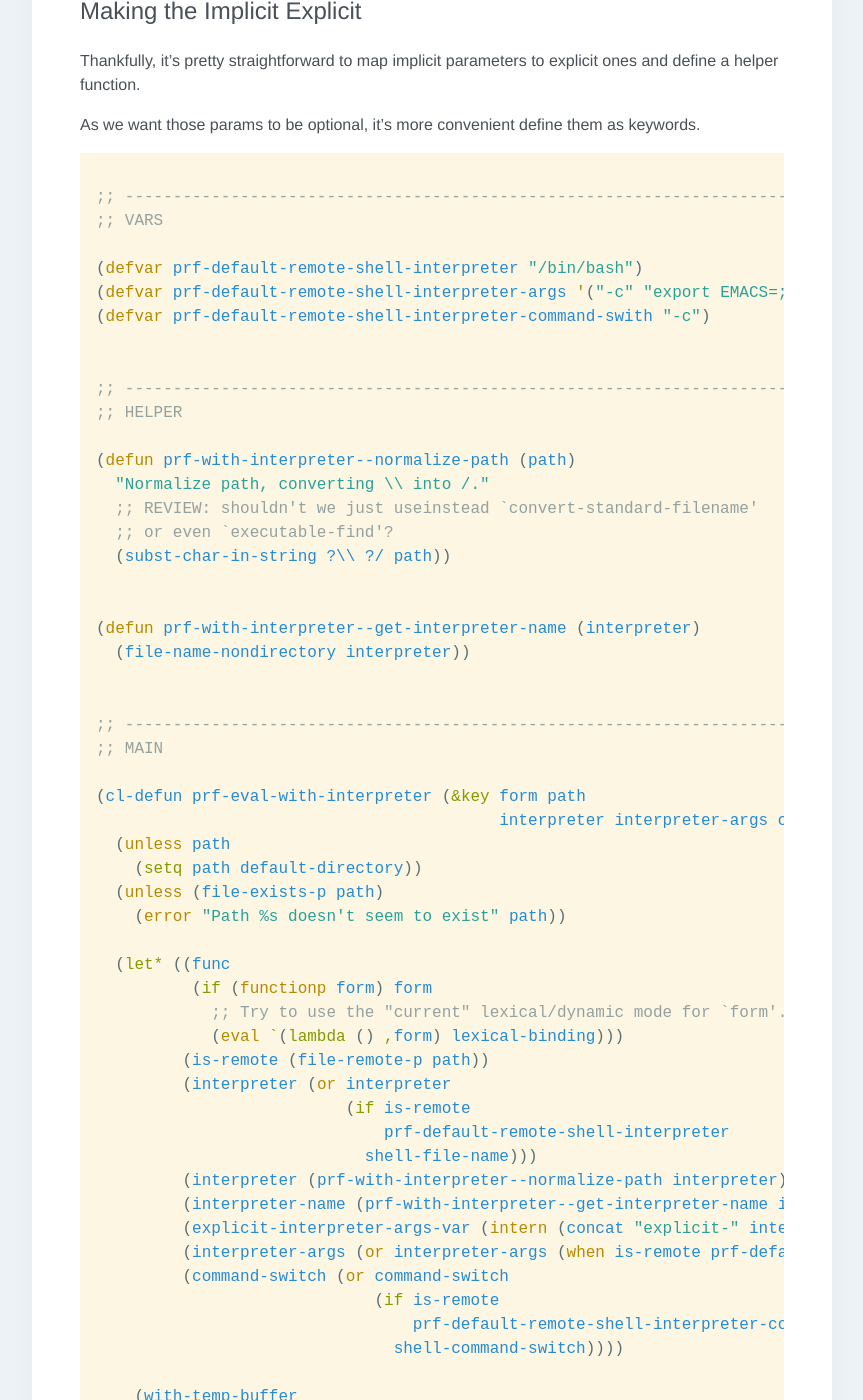
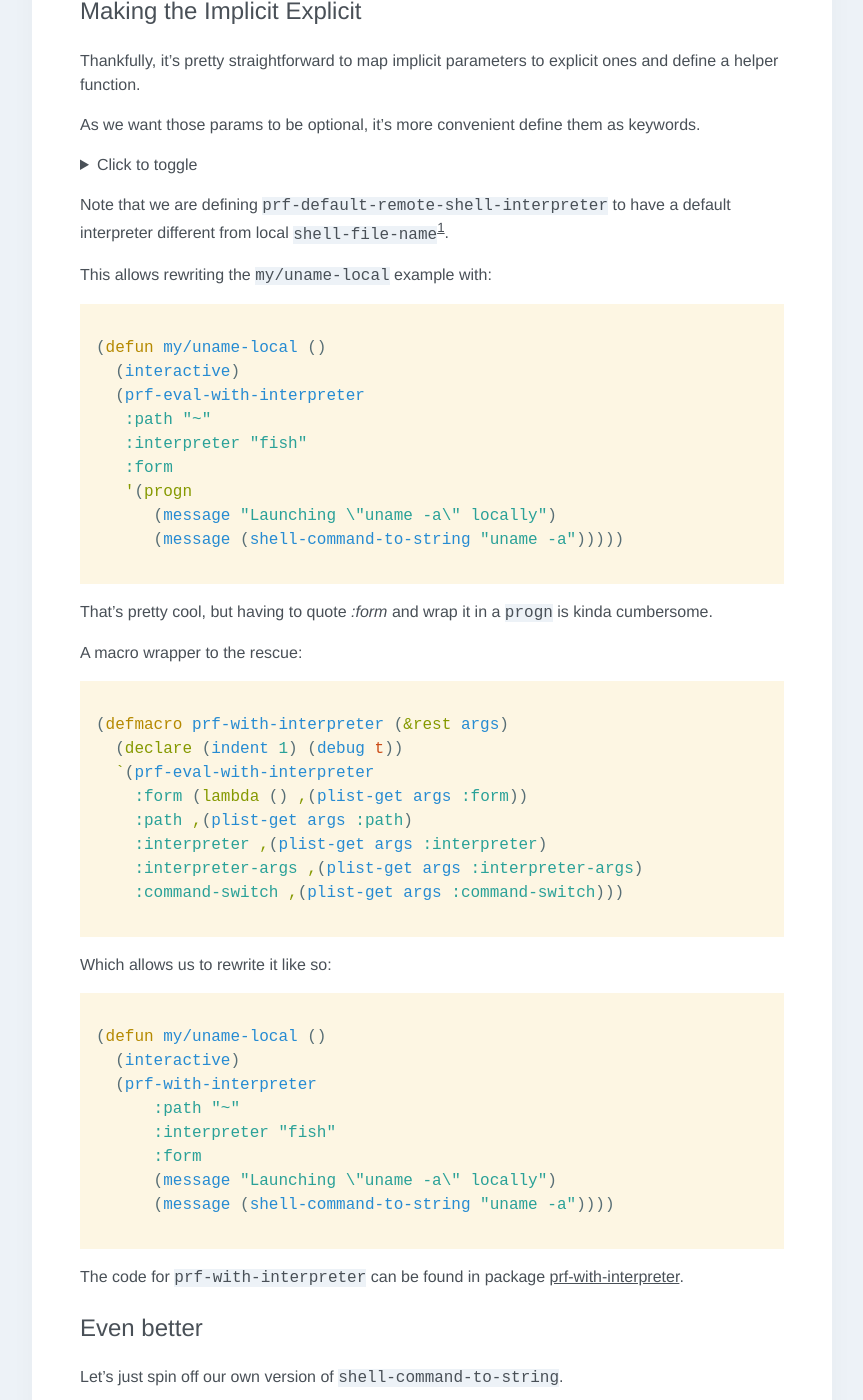
Before and after one commit to p3r7/blog, a Jekyll site: the page built from _posts/2020-01-19-painless-emacs-shell-commands.md, in a window 1280 px wide and 1400 px high, scrolled down 1892 px. Shown: the whole window, without its empty margins (208-1071 px from the left). Built offline with Jekyll 4.4.1, drawn with Linux system fonts in a browser that asks for light colours; some web fonts are replaced; some of the changed text lies outside the part shown.

Commit message:
More compact article

````diff
--- a/_posts/2020-01-19-painless-emacs-shell-commands.md
+++ b/_posts/2020-01-19-painless-emacs-shell-commands.md
@@ -75,6 +75,8 @@ Thankfully, it's pretty straightforward to map implicit parameters to explicit o
 
 As we want those params to be optional, it's more convenient define them as keywords.
 
+{::options parse_block_html="true" /}
+<details><summary markdown="span">Click to toggle</summary>
 ```emacs-lisp
 ;; ------------------------------------------------------------------------
 ;; VARS
@@ -138,10 +140,10 @@ As we want those params to be optional, it's more convenient define them as keyw
                         (symbol-value explicit-interpreter-args-var))))
           (funcall func))))))
 ```
+</details>
+{::options parse_block_html="false" /}
 
-Note that we are defining `prf-default-remote-shell-interpreter` to have a default interpreter different from local `shell-file-name`.
-Indeed, we might want an exotic one locally (e.g. zsh) but would want a safer option for remote servers.
-Also, on a Windows install of Emacs, `shell-file-name` defaults to _cmdproxy.exe_ which is OK for local shells but sucks for remote ones...
+Note that we are defining `prf-default-remote-shell-interpreter` to have a default interpreter different from local `shell-file-name`[^1].
 
 This allows rewriting the `my/uname-local` example with:
 
@@ -214,3 +216,8 @@ Our example command becomes:
 ```
 
 The code for `prf/shell-command-to-string` can be found in package [prf-shell-command](https://github.com/p3r7/prf-tramp/blob/master/prf-shell-command.el).
+
+
+# Notes
+
+[^1]: Indeed, we might want an exotic one locally (e.g. zsh) but would want a safer option for remote servers. Also, under Microsoft Windows, `shell-file-name` defaults to _cmdproxy.exe_ which is OK for local shells but sucks for remote ones...
````
